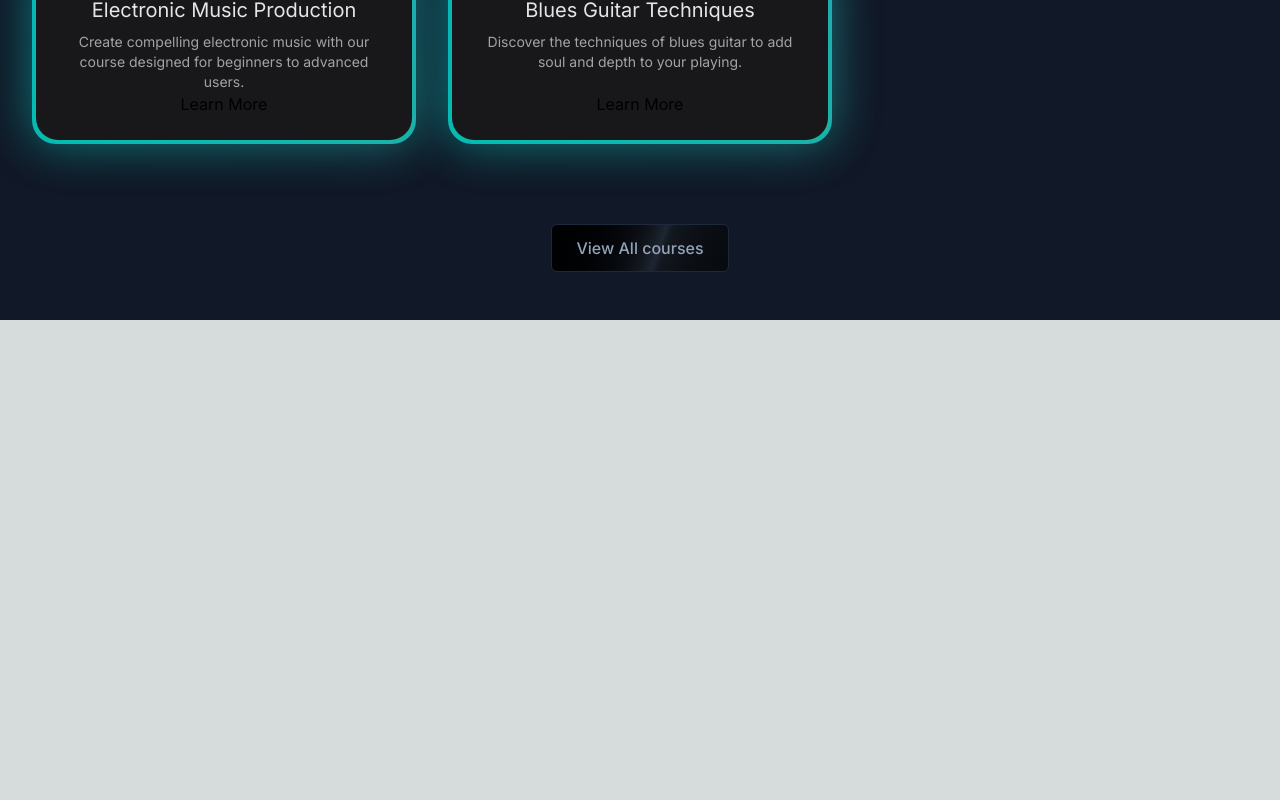
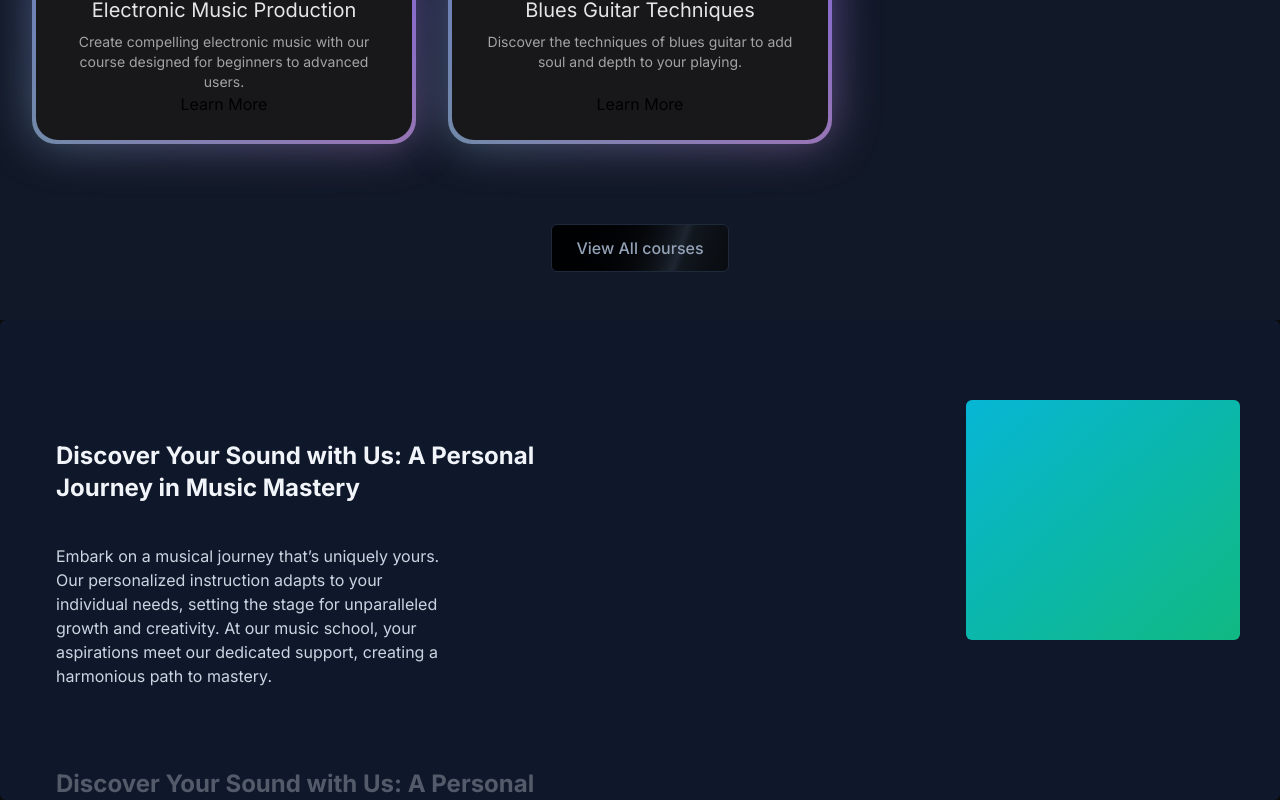
Before and after one commit to MerakiShubh/Rhythmicity, a Next.js app: page / in a window 1280 px wide. Shown: the part 1072-1872 px from the top of the page. Before the commit the page ends 1392 px from the top, so only its background shows below. Built offline with nearby package versions, Linux system fonts and the light colour scheme.

Commit message:
add sticky scroll

```diff
--- a/src/app/layout.tsx
+++ b/src/app/layout.tsx
@@ -18,7 +18,7 @@
   return (
     <html lang="en" className="dark">
       <body className={inter.className}>
-        <div className="relative w-full flex items-center justify-center">
+        <div className="relative w-full flex items-center justify-center ">
           <Navbar />
         </div>
         {children}
--- a/src/app/page.tsx
+++ b/src/app/page.tsx
@@ -1,11 +1,13 @@
 import FeaturedCourses from "@/components/FeaturedCourses";
 import HeroSection from "@/components/HeroSection";
+import WhyChooseUs from "@/components/WhyChooseUs";
 
 export default function Home() {
   return (
     <main className="min-h-screen bg-black/[0.96] antialiased bg-grid-white/[0.02]">
       <HeroSection />
       <FeaturedCourses />
+      <WhyChooseUs />
     </main>
   );
 }
--- /dev/null
+++ b/src/components/WhyChooseUs.tsx
@@ -0,0 +1,46 @@
+"use client";
+import React from "react";
+import { StickyScroll } from "./ui/sticky-scroll-reveal";
+
+const musicSchoolContent = [
+  {
+    title: "Discover Your Sound with Us: A Personal Journey in Music Mastery",
+    description:
+      "Embark on a musical journey that’s uniquely yours. Our personalized instruction adapts to your individual needs, setting the stage for unparalleled growth and creativity. At our music school, your aspirations meet our dedicated support, creating a harmonious path to mastery.",
+  },
+  {
+    title: "Discover Your Sound with Us: A Personal Journey in Music Mastery",
+    description:
+      "Embark on a musical journey that’s uniquely yours. Our personalized instruction adapts to your individual needs, setting the stage for unparalleled growth and creativity. At our music school, your aspirations meet our dedicated support, creating a harmonious path to mastery.",
+  },
+  {
+    title: "Discover Your Sound with Us: A Personal Journey in Music Mastery",
+    description:
+      "Embark on a musical journey that’s uniquely yours. Our personalized instruction adapts to your individual needs, setting the stage for unparalleled growth and creativity. At our music school, your aspirations meet our dedicated support, creating a harmonious path to mastery.",
+  },
+  {
+    title: "Live Feedback & Engagement",
+    description:
+      "Immerse yourself in an interactive learning experience where feedback is immediate, just like real-time changes in a collaborative project. This approach enhances your understanding and mastery of music concepts and performance techniques.",
+  },
+  {
+    title: "Cutting-Edge Curriculum",
+    description:
+      "Our curriculum is continuously updated to include the latest music education trends and technologies, ensuring you’re always learning with the most current and effective methods. Say goodbye to outdated materials and welcome an education that evolves with the industry.",
+  },
+  {
+    title: "Limitless Learning Opportunities",
+    description:
+      "With our expansive resource library and dynamic course offerings, you’ll never find yourself without something new to explore. Our platform provides continuous opportunities for growth, ensuring your musical skills are always advancing.",
+  },
+];
+
+function WhyChooseUs() {
+  return (
+    <div>
+      <StickyScroll content={musicSchoolContent} />
+    </div>
+  );
+}
+
+export default WhyChooseUs;
--- /dev/null
+++ b/src/components/ui/sticky-scroll-reveal.tsx
@@ -0,0 +1,88 @@
+"use client";
+import React, { useRef } from "react";
+import { useMotionValueEvent, useScroll } from "framer-motion";
+import { motion } from "framer-motion";
+
+export const StickyScroll = ({
+  content,
+}: {
+  content: {
+    title: string;
+    description: string;
+  }[];
+}) => {
+  const [activeCard, setActiveCard] = React.useState(0);
+  const ref = useRef<any>(null);
+  const { scrollYProgress } = useScroll({
+    container: ref,
+    offset: ["start start", "end start"],
+  });
+  const cardLength = content.length;
+
+  useMotionValueEvent(scrollYProgress, "change", (latest) => {
+    const cardsBreakpoints = content.map((_, index) => index / cardLength);
+    cardsBreakpoints.forEach((breakpoint, index) => {
+      if (latest > breakpoint - 0.2 && latest <= breakpoint) {
+        setActiveCard(() => index);
+      }
+    });
+  });
+
+  const backgroundColors = [
+    "var(--slate-900)",
+    "var(--black)",
+    "var(--neutral-900)",
+  ];
+  const linearGradients = [
+    "linear-gradient(to bottom right, var(--cyan-500), var(--emerald-500))",
+    "linear-gradient(to bottom right, var(--pink-500), var(--indigo-500))",
+    "linear-gradient(to bottom right, var(--orange-500), var(--yellow-500))",
+  ];
+  return (
+    <motion.div
+      animate={{
+        backgroundColor: backgroundColors[activeCard % backgroundColors.length],
+      }}
+      className="h-[30rem] overflow-y-auto flex justify-center relative space-x-80 rounded-md p-10"
+      ref={ref}
+    >
+      <div className="div relative flex items-start px-4">
+        <div className="max-w-2xl">
+          {content.map((item, index) => (
+            <div key={item.title + index} className="my-20">
+              <motion.h2
+                initial={{
+                  opacity: 0,
+                }}
+                animate={{
+                  opacity: activeCard === index ? 1 : 0.3,
+                }}
+                className="text-2xl font-bold text-slate-100"
+              >
+                {item.title}
+              </motion.h2>
+              <motion.p
+                initial={{
+                  opacity: 0,
+                }}
+                animate={{
+                  opacity: activeCard === index ? 1 : 0.3,
+                }}
+                className="text-kg text-slate-300 max-w-sm mt-10"
+              >
+                {item.description}
+              </motion.p>
+            </div>
+          ))}
+          <div className="h-40" />
+        </div>
+      </div>
+      <motion.div
+        animate={{
+          background: linearGradients[activeCard % linearGradients.length],
+        }}
+        className="hidden lg:block h-60 w-80 rounded-md bg-white sticky top-10 overflow-hidden"
+      ></motion.div>
+    </motion.div>
+  );
+};
```
